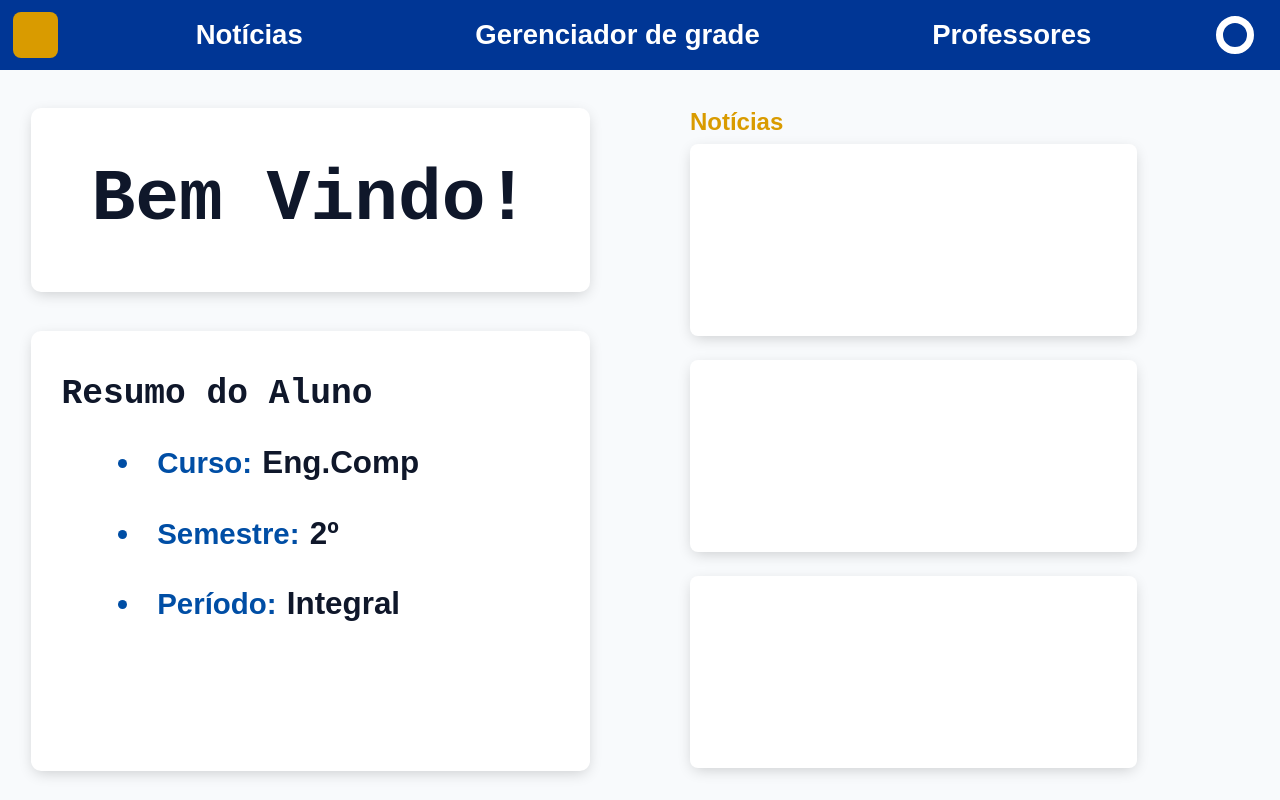
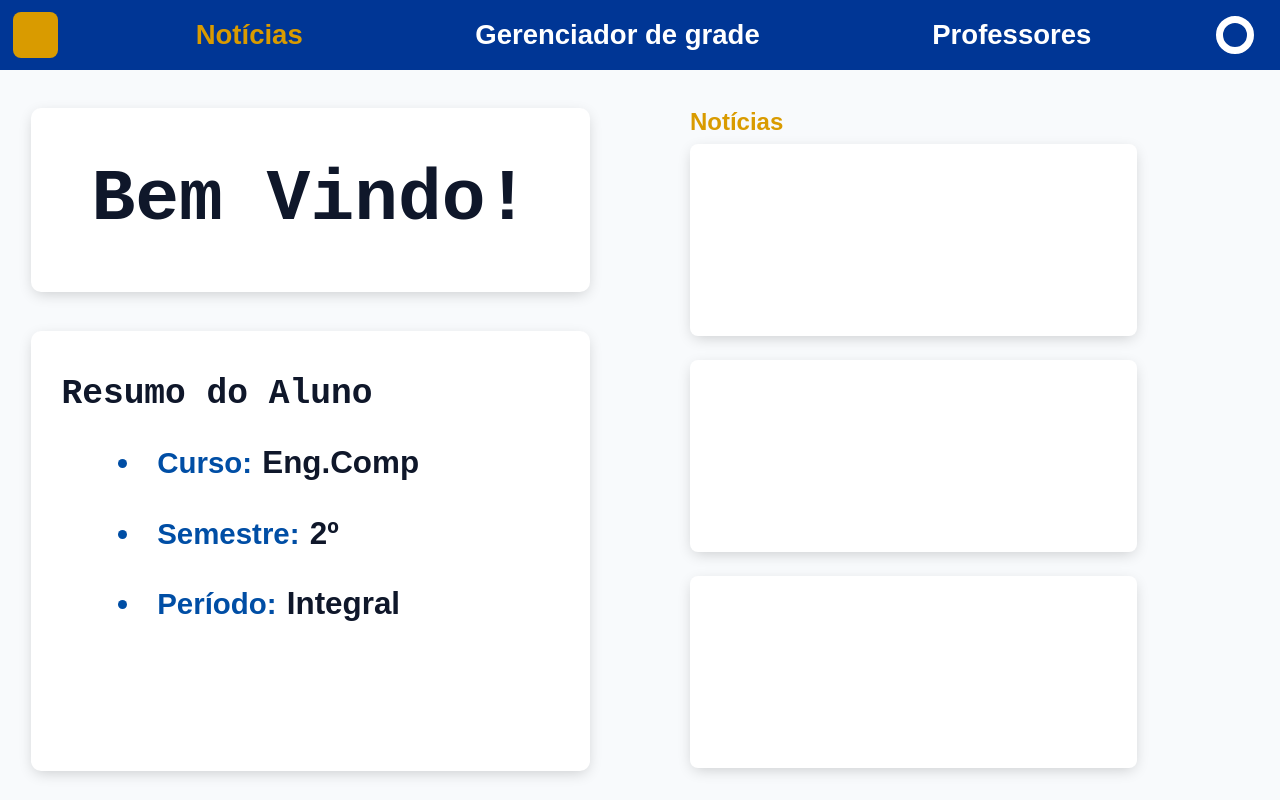
Before and after one commit to EvertonFernandesJr/GURA, a website: page index.html in a window 1280 px wide. In both pictures the pointer is over the link "Notícias". Drawn offline with Linux system fonts and the light colour scheme.

Commit message:
feat: added hover color on navbarmenu

```diff
--- a/src/styles/index_style.css
+++ b/src/styles/index_style.css
@@ -70,6 +70,9 @@ body {
 
     font-size: 2.15vw;
     font-weight: bold;
+}
+.navbar-menu a:hover {
+    color: var(--color-accent);
 }
 
 
```
